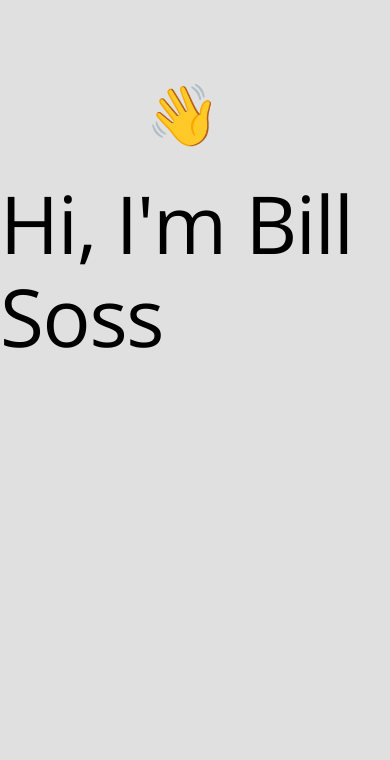
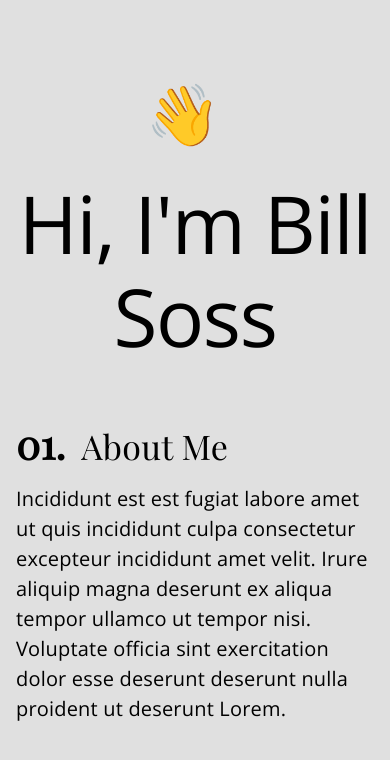
Before and after one commit to sossw1/React-Portfolio, a React (Create React App) app: page / in a window 390 px wide. Shown: the top 760 px of the page. Built offline with nearby package versions, Linux system fonts and the light colour scheme.

Commit message:
about sample text, use container and adjust breakpoint

```diff
--- a/src/components/About.tsx
+++ b/src/components/About.tsx
@@ -1,4 +1,4 @@
-import { Box, Typography, useMediaQuery } from '@mui/material';
+import { Box, Container, Typography, useMediaQuery } from '@mui/material';
 import { keyframes } from '@mui/system';
 import theme from '../Theme';
 
@@ -33,15 +33,16 @@ const rotation = keyframes`
 `;
 
 export default function About() {
-  const smDown = useMediaQuery(theme.breakpoints.down('sm'));
-
   return (
-    <Box m='5rem 0'>
+    <Container sx={{ m: '5rem 0' }}>
       <Box
         display='flex'
-        flexDirection={smDown ? 'column' : 'row'}
+        flexDirection={
+          useMediaQuery(theme.breakpoints.down(750)) ? 'column' : 'row'
+        }
         justifyContent='center'
         alignItems='center'
+        textAlign='center'
         overflow='hidden'
         mb='2rem'
         sx={{
@@ -72,6 +73,28 @@ export default function About() {
           Hi, I'm Bill Soss
         </Typography>
       </Box>
-    </Box>
+      <Box>
+        <Typography
+          variant='h4'
+          component='h2'
+          mb='1rem'
+          sx={{ ...theme.serif }}
+        >
+          <b style={{ fontSize: '40px', marginRight: '0.5rem' }}>01.</b> About
+          Me
+        </Typography>
+        <Typography
+          variant='body1'
+          component='p'
+          sx={{ ...theme.sans, fontSize: '1.25rem' }}
+        >
+          Incididunt est est fugiat labore amet ut quis incididunt culpa
+          consectetur excepteur incididunt amet velit. Irure aliquip magna
+          deserunt ex aliqua tempor ullamco ut tempor nisi. Voluptate officia
+          sint exercitation dolor esse deserunt deserunt nulla proident ut
+          deserunt Lorem.
+        </Typography>
+      </Box>
+    </Container>
   );
 }
```
